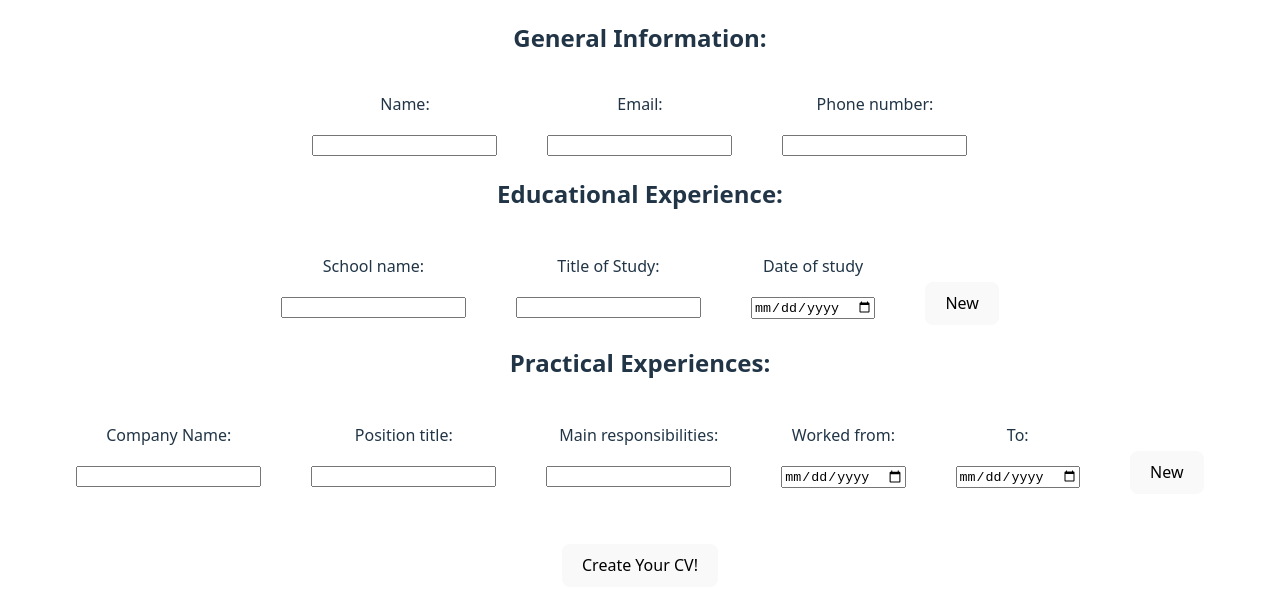
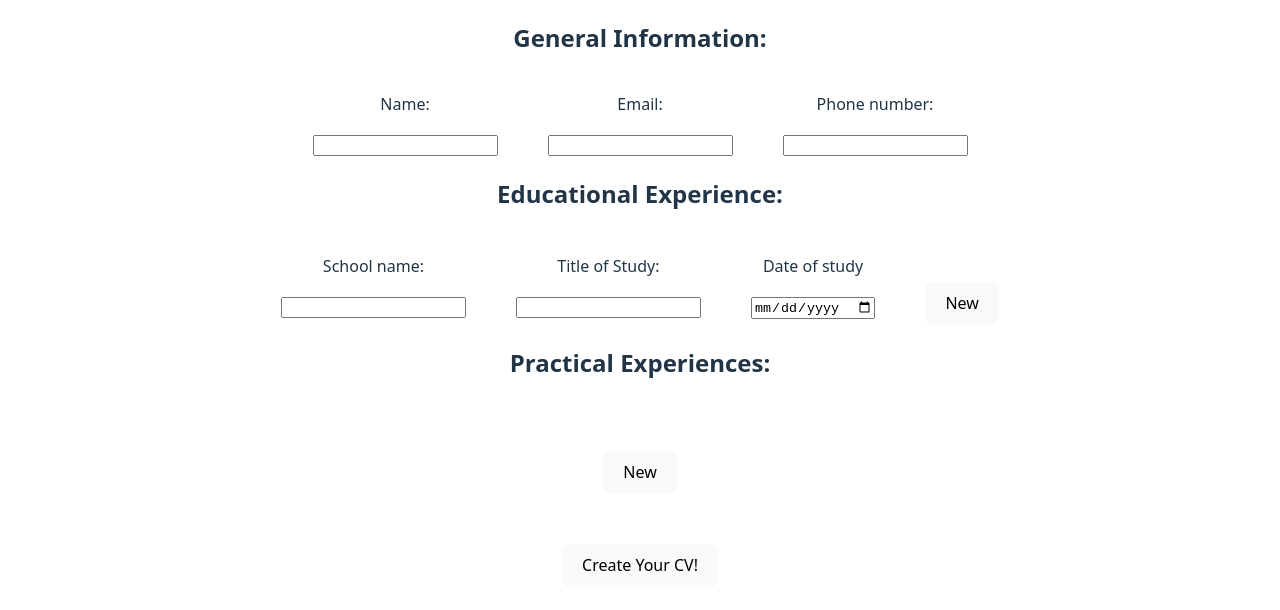
Before and after one commit to Vincde/Project-CV-Application, a React (Vite) app: page / in a window 1280 px wide. Shown: the top 610 px of the page. Built offline with nearby package versions, Linux system fonts and the light colour scheme.

Commit message:
feat: change practice component, however it doesn't show on screen

```diff
--- a/src/components/Practical.jsx
+++ b/src/components/Practical.jsx
@@ -2,22 +2,31 @@ import '../styles/practical.css';
 
 function Practical({practice, setPractice}) {
 
-    function handleChange(type, e) {
-        let newChange = {};
+    function handleChange(type, element, e) {
+        const correctIndex = practice.indexOf(element);
 
+
+        setPractice(prevItem =>
+            prevItem.map(item => {
+            if(practice.indexOf(item) === correctIndex){
                 if(type === 'compName'){
-            newChange = {...practice, companyName: e.target.value};
+                    return {...item, companyName: e.target.value};
                 }else if(type === 'posTitle'){
-            newChange = {...practice, positionTitle: e.target.value};
+                    return {...item, positionTitle: e.target.value};
                 }else if(type === 'responsblt'){
-            newChange = {...practice, mainRespons: e.target.value};
+                    return {...item, mainRespons: e.target.value};
                 }else if(type === 'from'){
-            newChange = {...practice, dateFrom: e.target.value};
+                    return {...item, dateFrom: e.target.value};
+                }else if(type === 'to'){
+                    return {...item, dateUntil: e.target.value};
                 }else{
-            newChange = {...practice, dateUntil: e.target.value};
+                    return {...item};
                 }
-
-        setPractice(newChange);
+            }else{
+                return {...item};
+                }
+            })
+        );
     }
 
 
@@ -25,27 +34,32 @@ function Practical({practice, setPractice}) {
     <>
     <h2>Practical Experiences: </h2>
         <div className='practical'>
+            {practice.map((element) => {
+                <>
                 <div>
                 <p>Company Name: </p>
-                <input type="text" onChange={(e) => handleChange('compName', e)} value={practice.companyName}/>
+                <input type="text" onChange={(e) => handleChange('compName', element, e)} value={element.companyName}/>
             </div>
             <div>
                 <p>Position title: </p>
-                <input type="text" onChange={(e) => handleChange('posTitle', e)} value={practice.positionTitle}/>
+                <input type="text" onChange={(e) => handleChange('posTitle', element, e)} value={element.positionTitle}/>
             </div>
             <div>
                 <p>Main responsibilities: </p>
-                <input type="text" onChange={(e) => handleChange('responsblt', e)} value={practice.mainRespons}/>
+                <input type="text" onChange={(e) => handleChange('responsblt', element, e)} value={element.mainRespons}/>
             </div>
             <div>
                 <p>Worked from: </p>
-                <input type="date" onChange={(e) => handleChange('from', e)} value={practice.dateFrom}/>
+                <input type="date" onChange={(e) => handleChange('from', element, e)} value={element.dateFrom}/>
             </div>
             <div>
                 <p>To:  </p>
-                <input type="date" onChange={(e) => handleChange('to', e)} value={practice.dateUntil}/>
+                <input type="date" onChange={(e) => handleChange('to', element, e)} value={element.dateUntil}/>
             </div>
-            <button>New</button>
+                </>
+            })}
+
+            <button onClick={() => setPractice([...practice], {companyName: '', positionTitle: '', mainRespons: '', dateFrom: '', dateUntil: ''})}>New</button>
         </div>
     </>
     );
```
Lines whose indentation alone changed are shown as unchanged.
